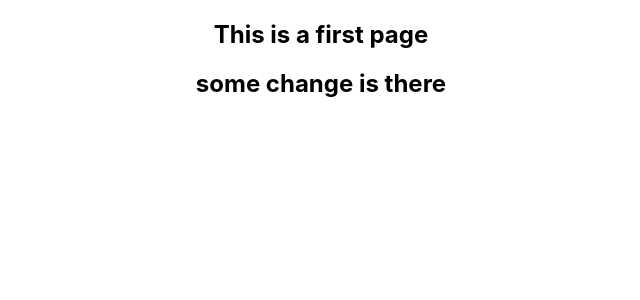
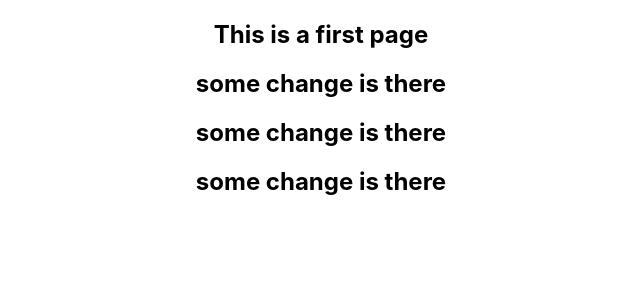
Before and after one commit to Mahmudtareq/health-care-diagnostic, a React (Create React App) app: page / in a window 1280 px wide. Shown: the top 300 px of the page, without its empty margins (319-959 px from the left). Built offline with nearby package versions, Linux system fonts and the light colour scheme.

Commit message:
3rd commit

```diff
--- a/src/App.js
+++ b/src/App.js
@@ -5,6 +5,8 @@ function App() {
   return (
     <div className="App">
       <h2>This is a first page</h2>
+      <h2>some change is there </h2>
+      <h2>some change is there </h2>
       <h2>some change is there </h2>
 
 
```
